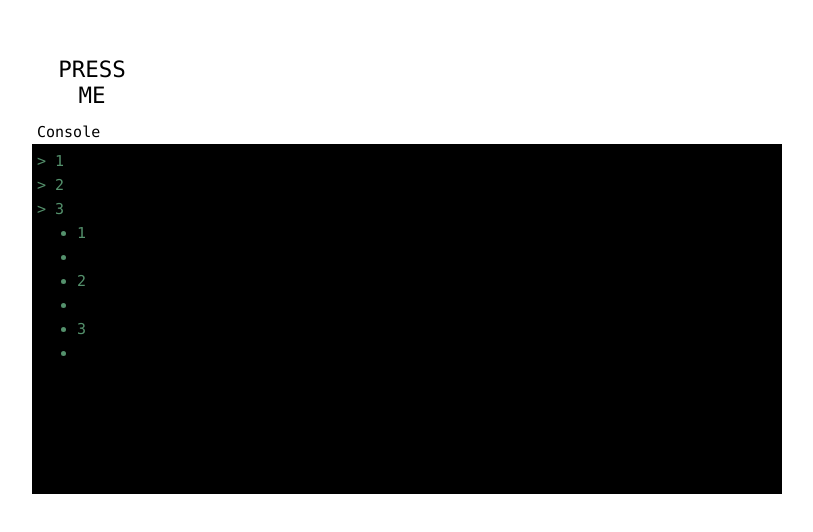
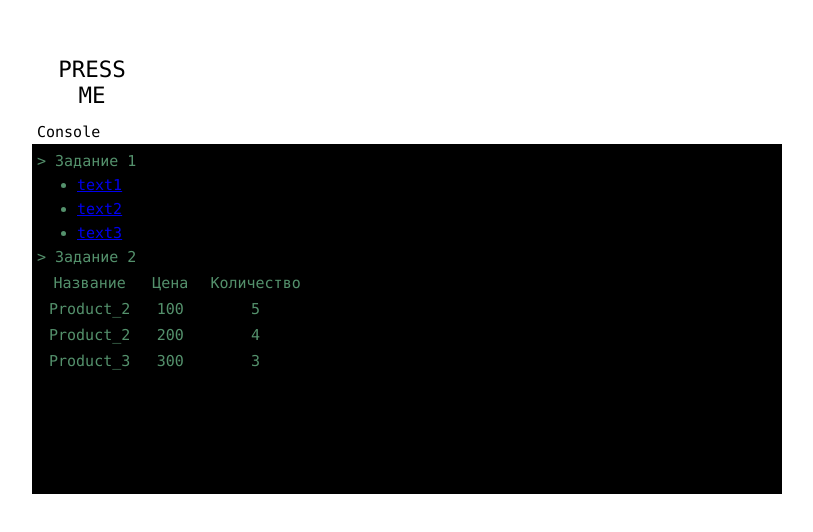
Before and after one commit to GanievIbraim/Vue3_base, a Vue app: page / in a window 1280 px wide. Shown: the part 126-658 px from the top of the page, without its empty margins (233-1046 px from the left). Built offline with nearby package versions, Linux system fonts and the light colour scheme.

Commit message:
Enumeration

```diff
--- a/src/App.vue
+++ b/src/App.vue
@@ -7,15 +7,21 @@
   </div>
 
   <div id='cmd'>
-    <div v-for="elem in items">
-	    <p>> {{ elem }}</p>
-	    <p class="divider"></p>
-    </div>
-
-    <ul v-for="elem in items">
-      <li>{{ elem }}</li>
-      <li class="divider"></li>
+    <p>> Задание 1</p>
+    <ul>
+      <li v-for="elem in hrefs"><a :href="elem.href">{{elem.text}}</a></li>
     </ul>
+    <p>> Задание 2</p>
+    <table>
+      <td>Название </td>
+      <td>Цена </td>
+      <td>Количество </td>
+      <tr v-for="product in products">
+        <td>{{ product.name }}</td>
+        <td>{{ product.price }}</td>
+        <td>{{ product.quantity }}</td>
+      </tr>
+    </table>
   </div>
 
 </template>
@@ -24,7 +30,28 @@
 export default {
 	data() {
 	  return {
-		  items: [1, 2, 3],
+		  hrefs: [
+        {href: '1.html', text: 'text1'},
+        {href: '2.html', text: 'text2'},
+        {href: '3.html', text: 'text3'},
+		  ],
+      products: [
+        {
+          name: 'Product_2',
+          price: 100,
+          quantity: 5
+        },
+        {
+          name: 'Product_2',
+          price: 200,
+          quantity: 4
+        },
+        {
+          name: 'Product_3',
+          price: 300,
+          quantity: 3
+        },
+		  ]
 	  }
   },
 
--- a/src/assets/main.css
+++ b/src/assets/main.css
@@ -44,6 +44,7 @@ button{
   margin-top: 5px;
 }
 
-li{
-
+td{
+  text-align: center;
+  padding: 0px 10px;
 }
```
